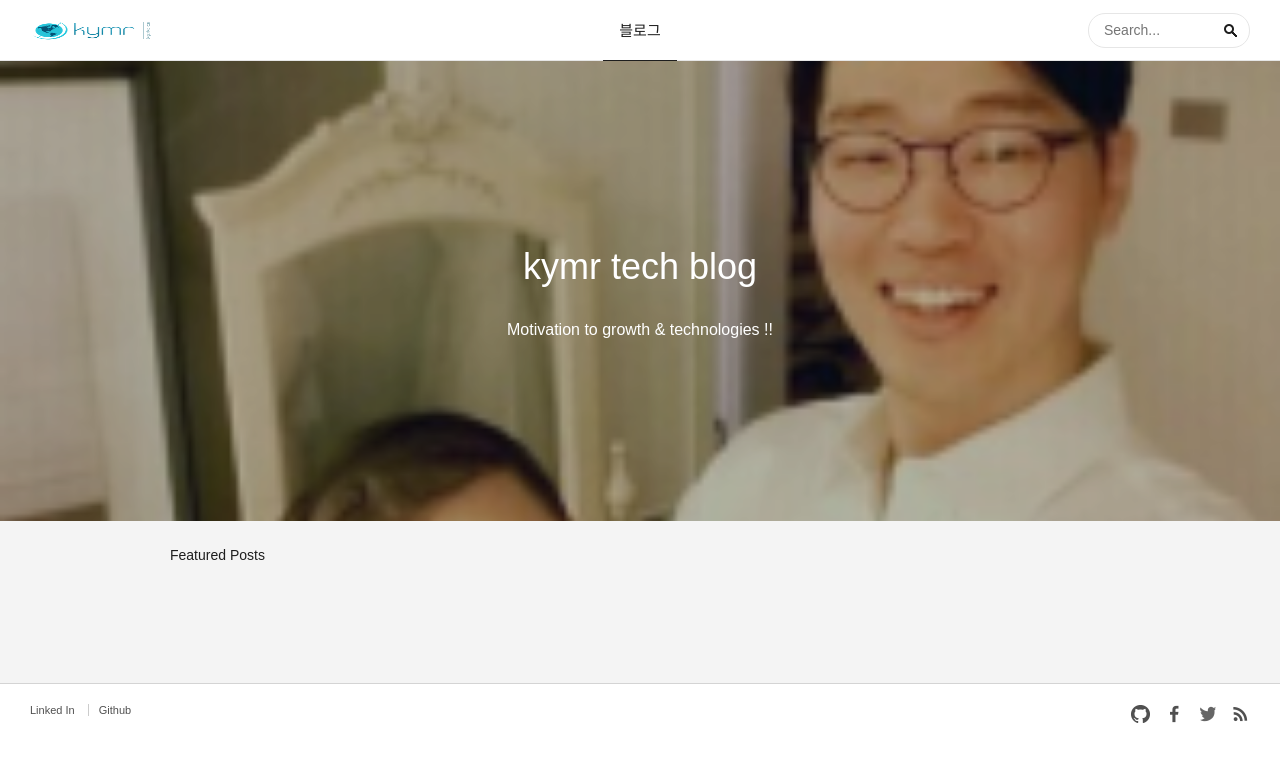
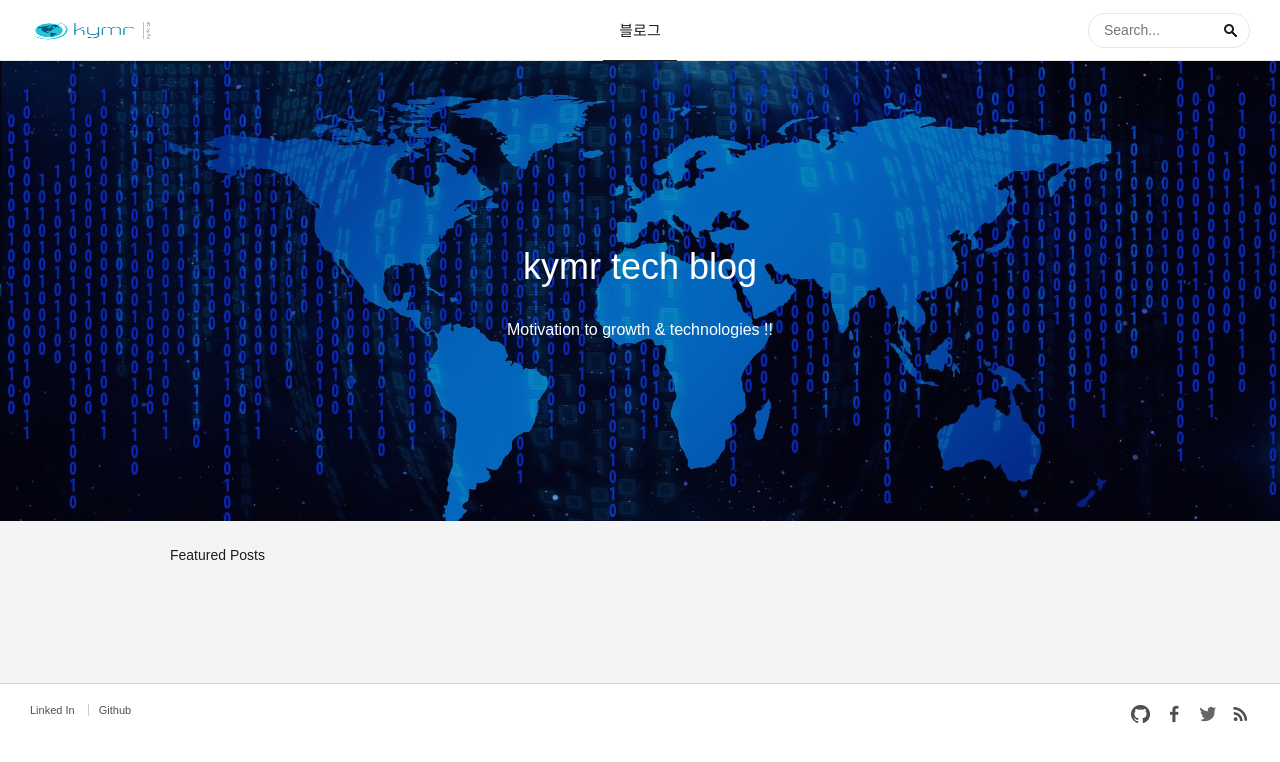
Before and after one commit to kymr/kymr.github.io, a Jekyll site: the page built from index.md, in a window 1280 px wide. Shown: the top 762 px of the page. Built offline with Jekyll 4.4.1, drawn with Linux system fonts in a browser that asks for light colours; some web fonts are replaced; the list of posts is cut into pages by our own code; comment, search, counter and statistics services are not loaded.

Commit message:
fix base imgae

```diff
--- a/_config.yml
+++ b/_config.yml
@@ -65,7 +65,7 @@ keep_files: [assets, files]
 
 # iolo's custom
 author: kymr@naver.com
-image: '/files/covers/kymr.png'
+image: '/assets/images/default_blog_cover.jpg'
 asset_url: /assets
 facebook:
   app_id: '100001739084793'
```
